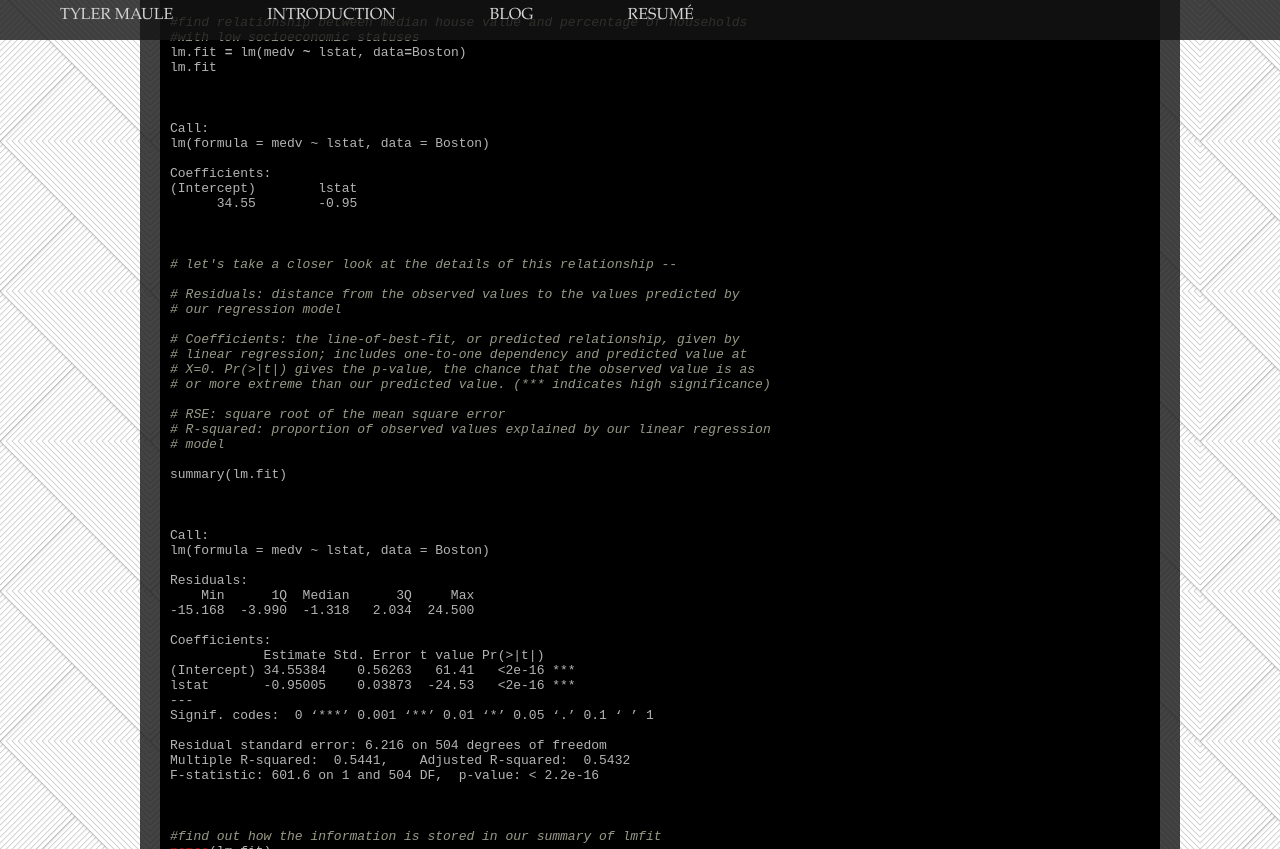
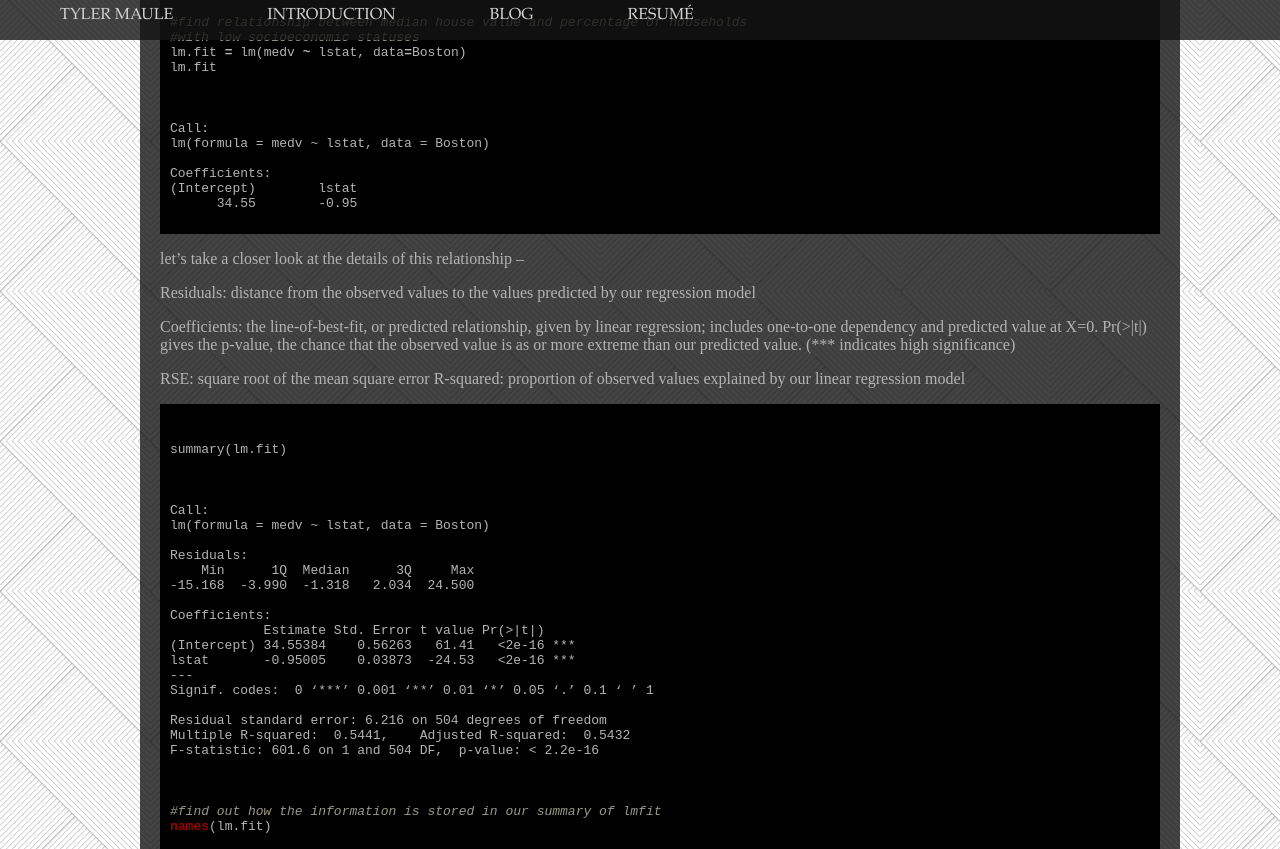
Before and after one commit to tylermaule/tylermaule.github.io, a Jekyll site: the page built from _posts/2017-08-05-ISL2.md, in a window 1280 px wide and 900 px high, scrolled down 899 px, cut to the strip 10-859 px from the top of the window. Built offline with Jekyll 4.4.1, drawn with Linux system fonts in a browser that asks for light colours; part of the change alters nothing that is shown.

````diff
--- a/_posts/2017-08-05-ISL2.md
+++ b/_posts/2017-08-05-ISL2.md
@@ -45,20 +45,21 @@ lm.fit
 
 
 
+let's take a closer look at the details of this relationship --
+
+Residuals: distance from the observed values to the values predicted by
+our regression model
+
+Coefficients: the line-of-best-fit, or predicted relationship, given by
+linear regression; includes one-to-one dependency and predicted value at
+X=0. Pr(>|t|) gives the p-value, the chance that the observed value is as
+or more extreme than our predicted value. (*** indicates high significance)
+
+RSE: square root of the mean square error
+R-squared: proportion of observed values explained by our linear regression
+model
+
 ```R
-# let's take a closer look at the details of this relationship --
-
-# Residuals: distance from the observed values to the values predicted by
-# our regression model
-
-# Coefficients: the line-of-best-fit, or predicted relationship, given by
-# linear regression; includes one-to-one dependency and predicted value at
-# X=0. Pr(>|t|) gives the p-value, the chance that the observed value is as
-# or more extreme than our predicted value. (*** indicates high significance)
-
-# RSE: square root of the mean square error
-# R-squared: proportion of observed values explained by our linear regression
-# model
 
 summary(lm.fit)
 ```
````
